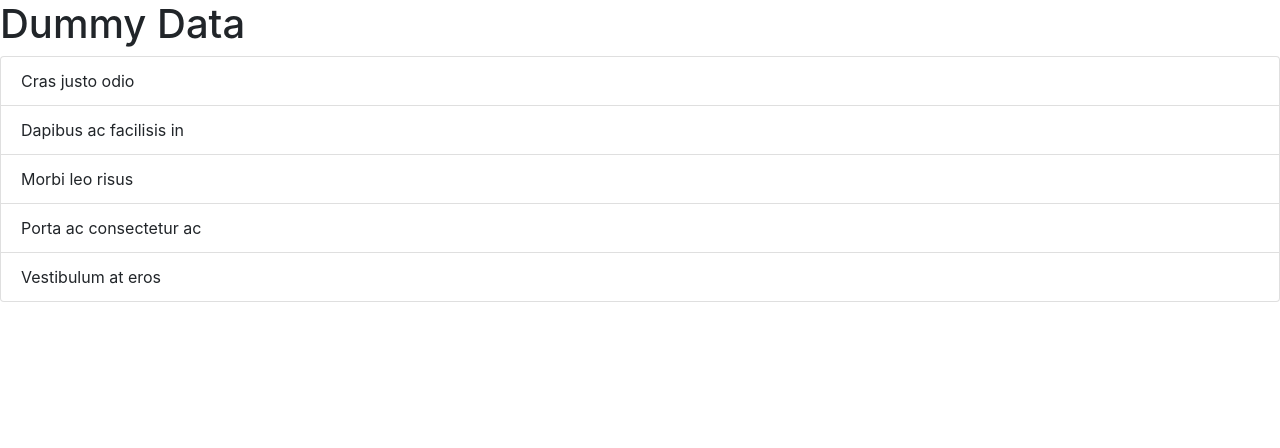
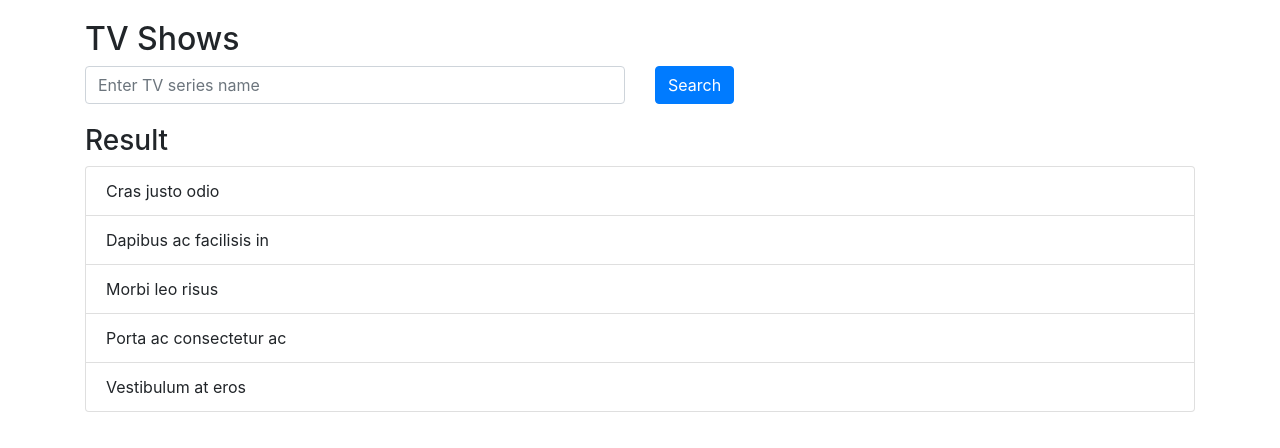
Before and after one commit to edwinbbu/tv-maze, a React (Create React App) app: page / in a window 1280 px wide. Shown: the top 448 px of the page. Built offline with nearby package versions, Linux system fonts and the light colour scheme.

Commit message:
search box added

```diff
--- a/src/App.js
+++ b/src/App.js
@@ -6,7 +6,9 @@ class App extends Component {
   render() {
     return (
       <div className="App">
-        <Home/>
+        <div className="container" style={{ marginTop: "20px" }}>
+          <Home />
+        </div>
       </div>
     );
   }
--- a/src/components/Home.js
+++ b/src/components/Home.js
@@ -1,19 +1,38 @@
 import React, { Component } from 'react';
-import {ListGroup} from 'react-bootstrap';
+import { Form, Row, Col, Button, ListGroup } from 'react-bootstrap';
 
 class Home extends Component {
-    constructor()
-    {
+    constructor() {
         super();
-        this.state={
+        this.state = {
             show: null
         }
     }
-
+    handleSubmit = (e) => {
+        e.preventDefault();
+        console.log("show:", e.target.show.value);
+        this.setState({ show: e.target.value });
+        let element = e.target.show;
+        element.value = "";
+    }
     render() {
         return (
             <div>
-                <h1>Dummy Data</h1>
+                <h2>TV Shows</h2>
+                <Form onSubmit={this.handleSubmit}>
+                    <Row>
+                        <Col>
+                            <Form.Control id="show" placeholder="Enter TV series name" autoComplete="off" />
+                        </Col>
+                        <Col>
+                            <Button variant="primary" type="submit">
+                                Search
+                            </Button>
+                        </Col>
+                    </Row>
+                </Form>
+
+                <h3 style={{ marginTop: "20px" }}>Result</h3>
                 <ListGroup>
                     <ListGroup.Item>Cras justo odio</ListGroup.Item>
                     <ListGroup.Item>Dapibus ac facilisis in</ListGroup.Item>
--- a/src/index.css
+++ /dev/null
@@ -1,14 +0,0 @@
-body {
-  margin: 0;
-  padding: 0;
-  font-family: -apple-system, BlinkMacSystemFont, "Segoe UI", "Roboto", "Oxygen",
-    "Ubuntu", "Cantarell", "Fira Sans", "Droid Sans", "Helvetica Neue",
-    sans-serif;
-  -webkit-font-smoothing: antialiased;
-  -moz-osx-font-smoothing: grayscale;
-}
-
-code {
-  font-family: source-code-pro, Menlo, Monaco, Consolas, "Courier New",
-    monospace;
-}
--- a/src/index.js
+++ b/src/index.js
@@ -1,6 +1,5 @@
 import React from 'react';
 import ReactDOM from 'react-dom';
-import './index.css';
 import App from './App';
 import * as serviceWorker from './serviceWorker';
 
```
Also changed, not shown: 2 other files (tests, documents, lock files or other folders).
